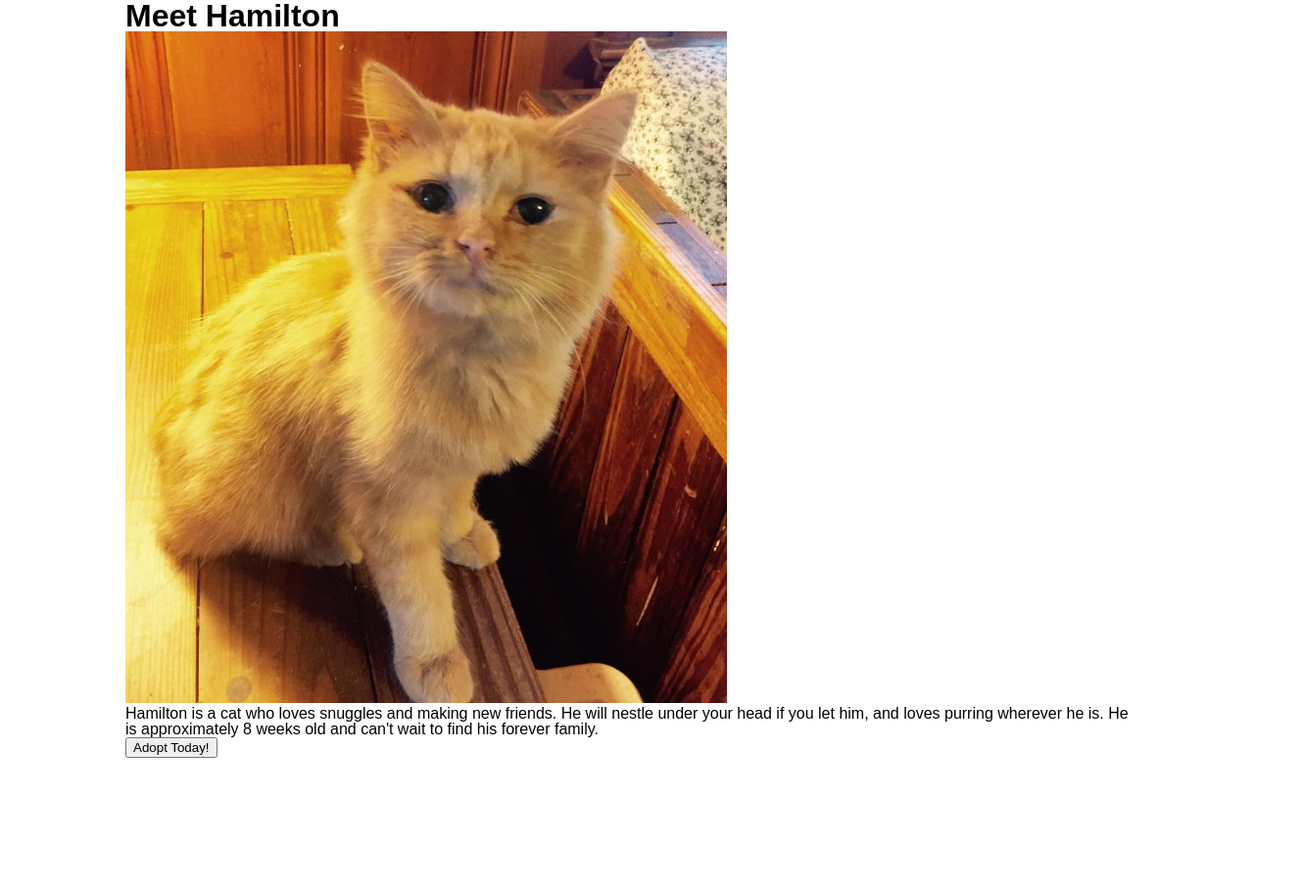
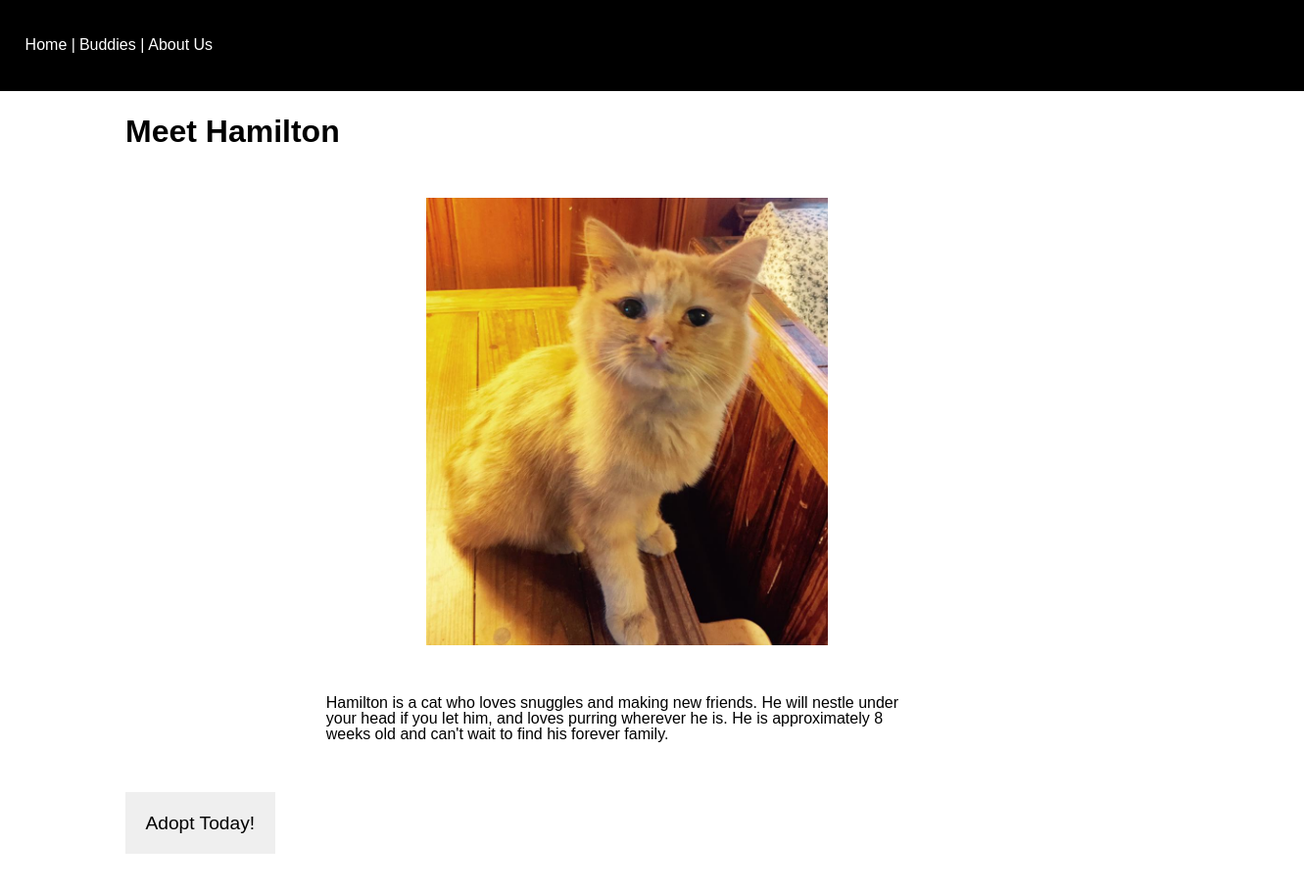
Before and after one commit to lexinamer/KidsCrash, a plain HTML site: page demo/petDetails.html in a window 1280 px wide. Shown: the whole page at 98% size, 1331 px wide, since content can reach past the window. Before the commit the page ends 800 px from the top, so only its background shows below. Drawn offline with Linux system fonts and the light colour scheme.

Commit message:
Add changes to pet details page including styling. Also add images for pets

```diff
--- a/demo/css/style.css
+++ b/demo/css/style.css
@@ -51,14 +51,62 @@ table {
   width: 80%;
   margin: auto;
   font-family: sans-serif;
+  align-items: center;
 }
+
+a:visited{
+	text-decoration: none;
+}
+
+a:active{
+	text-decoration: none;
+}
+
+#navBar{
+	display: inline-block;
+	background-color: black;
+	color: white;
+	width: 100%;
+	padding: 3% 2%;
+	margin-bottom: 2%;
+}
+
+.navLinks{
+	position: relative;
+	display: inline-block;
+	margin: auto;
+	color: white;
+	font-family: sans-serif;
+	text-decoration: none;
+
+}
+
 
 .detailsh1{
   font-size: 2em;
   font-weight: bold;
 }
 
+.detailsParagraph{
+	width: 60%;
+	margin: auto;
+}
+
 #petDetailHamilton{
-  width: 60%;
-  height: 50%;
+	display: block;
+	margin: 5% auto; /*this is how we center images margin: auto;*/
+  width: 40%;
+  height: 30%;
 }
+
+.clickThis{
+	margin: 5% 0;
+	outline: none;
+	border: none;
+	padding: 2%;
+	font-size: 1.2em;
+}
+
+.clickThis:hover{
+	cursor: pointer;
+}
--- a/demo/petDetails.html
+++ b/demo/petDetails.html
@@ -8,12 +8,21 @@
 <link rel="stylesheet" href="css/style.css">
 
 <body>
+  <header>
+    <div id="navBar">
+      <a class="navLinks" href="#"> Home | </a>
+      <a class="navLinks" href="index.html"> Buddies | </a>
+      <a class="navLinks" href="#"> About Us </a>
+    </div>
+  </header>
     <div class="detailsPage">
         <h1 class = "detailsh1"> Meet Hamilton </h1>
         <img class="petDetailImg" id="petDetailHamilton" src="images/hamilton.jpg">
-        <p> Hamilton is a cat who loves snuggles and making new friends. He will nestle under your head if you let him, and loves purring wherever he is. He is approximately 8 weeks old and can't wait to find his forever family.</p>
+        <p class="detailsParagraph"> Hamilton is a cat who loves snuggles and making new friends. He will nestle under your head if you let him, and loves purring wherever he is. He is approximately 8 weeks old and can't wait to find his forever family.</p>
         <button class="clickThis"> Adopt Today! </button>
     </div>
+  <footer>
+  </footer>
 </body>
 
 </html>
```
Also changed, not shown: demo/images/babyPancake.jpg (added), demo/images/booBoo.jpg (added), demo/images/elonora.jpg (added), demo/images/kirby.jpg (added), demo/images/mousseCassie.jpg (added), demo/images/snoopy.jpg (added), demo/images/stormy.jpg (added).
